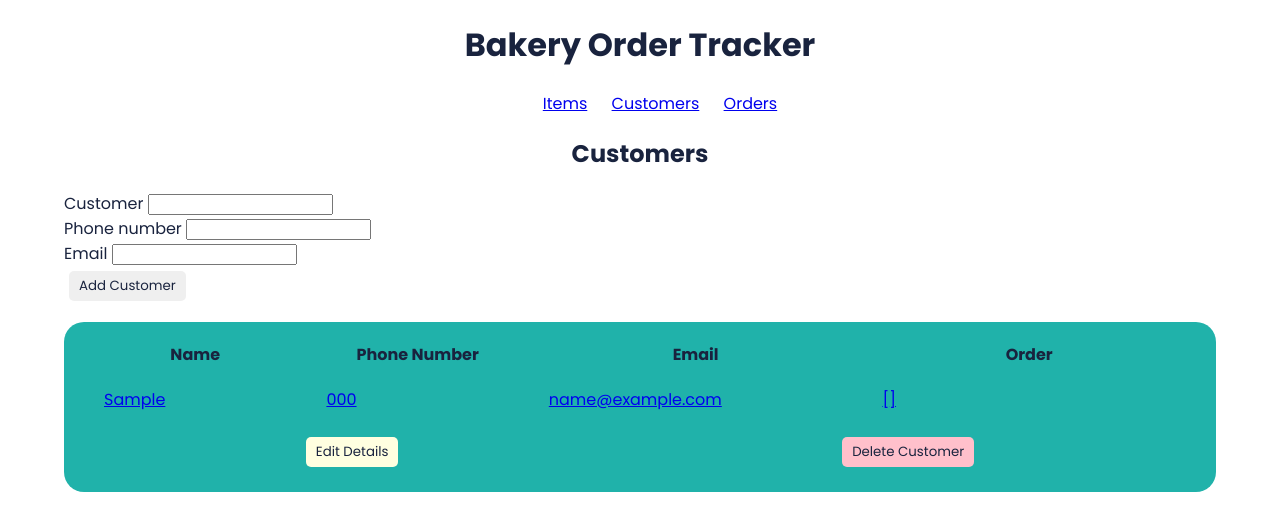
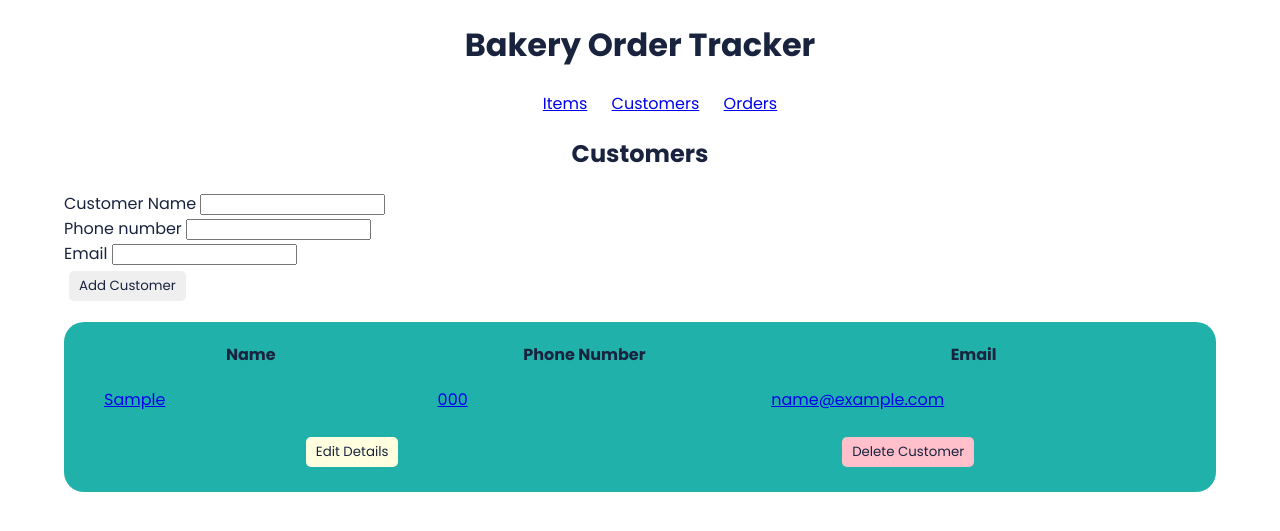
Before and after one commit to cemmartin/python_project, a Flask app: page /customers in a window 1280 px wide. Shown: the top 531 px of the page. Run offline with Flask 3, Linux system fonts and the light colour scheme; tables that the repository leaves empty hold one stand-in row (values such as "Sample post").

Commit message:
a few structural and styling changes

```diff
--- a/static/css/customers.css
+++ b/static/css/customers.css
@@ -1,6 +1,7 @@
 .customer-container {
     display: grid;
-    grid-template-columns: 2fr 2fr 3fr 3fr;
+    /* grid-template-columns: 2fr 2fr 3fr 3fr; */
+    grid-template-columns: 3fr 3fr 4fr;
 }
 
 .grid-header {
--- a/templates/customers/index.jinja
+++ b/templates/customers/index.jinja
@@ -5,7 +5,7 @@
 
 {# NEED TO ADD ORDER TO THIS SECTION #}
 <form name="add_customer" action="/customers" method="post">
-    <label for="customer">Customer</label>
+    <label for="customer">Customer Name</label>
         <input type="text" name="customer" id="customer" required="yes"/><br>
     <label for="phone_number">Phone number</label>
         <input type="text" name="phone_number" id="phone_number"/><br>
@@ -22,12 +22,17 @@
         <div class="grid-header">Name</div>
         <div class="grid-header">Phone Number</div>
         <div class="grid-header">Email</div>
-        <div class="grid-header">Order</div>
+        {# <div class="grid-header">Order</div> #}
 
         <div class="grid-item"><a href="/customers/{{ customer.id }}">{{customer.customer}}</a></div>
         <div class="grid-item"><a href="/customers/{{ customer.id }}">{{customer.phone_number}}</a></div>
         <div class="grid-item"><a href="/customers/{{ customer.id }}">{{customer.email}}</a></div>
-        <div class="grid-item"><a href="/customers/{{ customer.id }}">{{customer.orders}}</a></div>
+        {# <div class="grid-item"><a href="/customers/{{ customer.id }}">{{customer.orders}}</a></div> #}
+        {# {% for item in customer.orders %} #this does not currently work- want to loop through the items in order
+            <div class="grid-item"><a href="/customer/{{customer.id}}"> {{customer.orders.item_id.item_name}}</a></div>
+        {% endfor %} #}
+
+
 
     </div>
     <div class="grid-buttons-customer">
--- a/templates/customers/show.jinja
+++ b/templates/customers/show.jinja
@@ -7,6 +7,7 @@
 {{ customer.email }}
 
 <ul>
+    {# Not currently showing each order  #}
     {% for order in customer.orders %}
     <li>{{ order.item.item_name }}</li>
     {% endfor %}
```
Also changed, not shown: controllers/order_controller.py (+11 -14 lines), templates/orders/edit.jinja (added, +24 -0 lines), templates/orders/index.jinja (+7 -3 lines).
